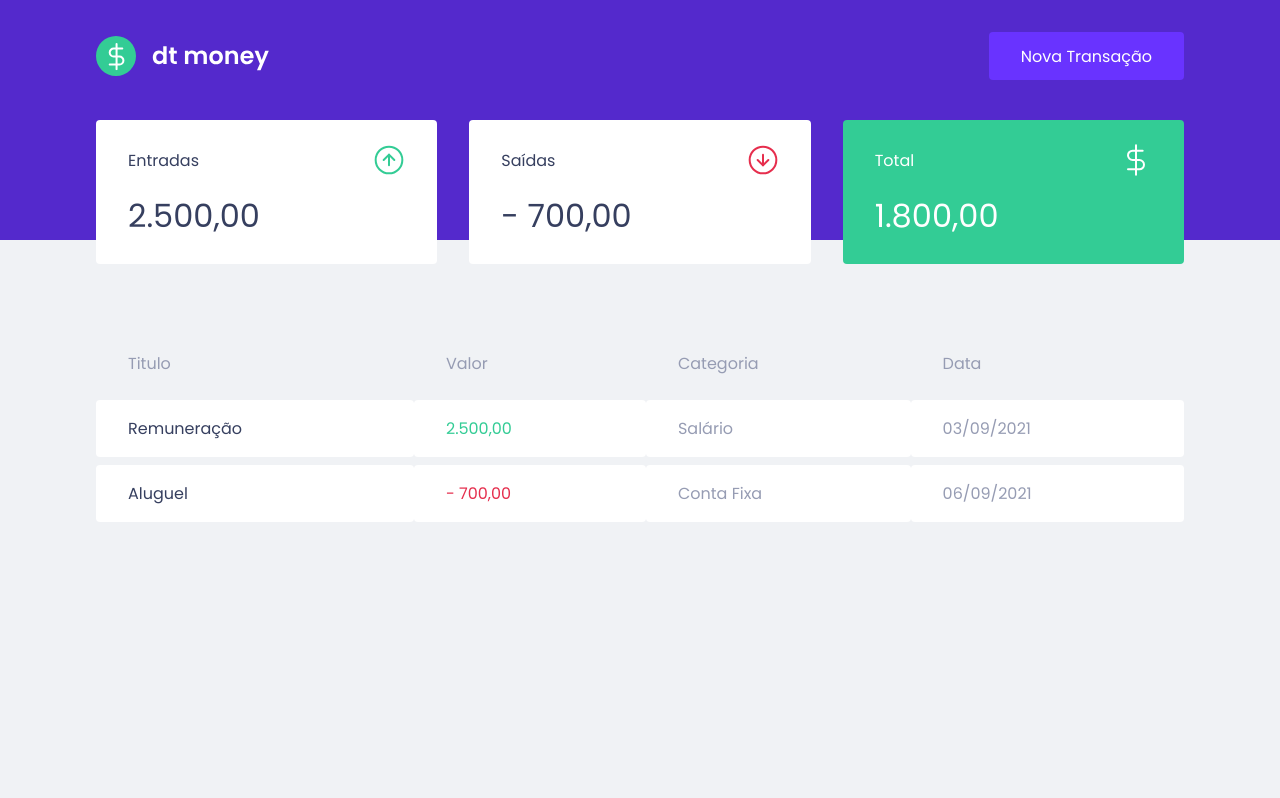
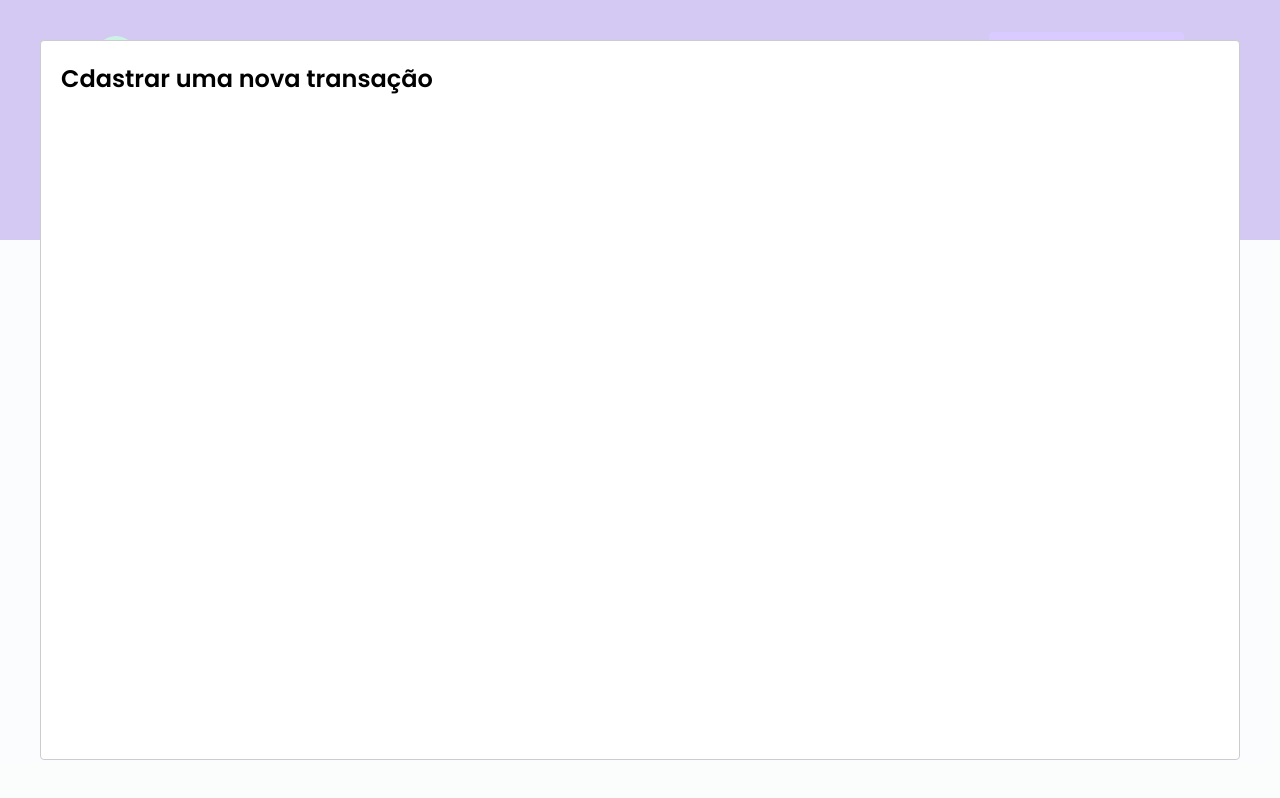
Before and after one commit to LuanMarcosCosta/ignite-aulas, a React (Create React App) app in the folder reactjs/dtmoney/: page / in a window 1280 px wide. Both pictures are taken after a click on the button "Nova Transação". Built offline with nearby package versions, Linux system fonts and the light colour scheme; no server answers; what miragejs would draw is missing.

Commit message:
update modal initial

```diff
--- a/reactjs/dtmoney/package.json
+++ b/reactjs/dtmoney/package.json
@@ -3,11 +3,13 @@
   "version": "0.1.0",
   "private": true,
   "dependencies": {
+    "@types/react-modal": "^3.12.1",
     "@types/styled-components": "^5.1.14",
     "axios": "^0.21.4",
     "miragejs": "^0.1.41",
     "react": "^17.0.2",
     "react-dom": "^17.0.2",
+    "react-modal": "^3.14.3",
     "react-scripts": "4.0.3",
     "styled-components": "^5.3.1",
     "web-vitals": "^1.0.1"
--- a/reactjs/dtmoney/src/components/Header/index.tsx
+++ b/reactjs/dtmoney/src/components/Header/index.tsx
@@ -1,14 +1,34 @@
+import { useEffect, useState } from 'react'
+import Modal from 'react-modal';
 import logoImg from '../../assets/logo.svg'
 import { Container, Content } from './styles'
 
 export function Header() {
+
+    const [isNewTransactionOpen, setIsNewTransactionOpen] = useState(false);
+
+    function handleOpenNewTransactionModal (){
+        setIsNewTransactionOpen(true);
+    }
+
+    function handleCloseNewTransactionModal(){
+        setIsNewTransactionOpen(false);
+    }
+
     return (
         <Container>
             <Content>
                 <img src={logoImg} alt="DT Money" />
-                <button type="button">
+                <button type="button" onClick={handleOpenNewTransactionModal}>
                     Nova Transação
                 </button>
+
+                <Modal
+                isOpen={isNewTransactionOpen}
+                onRequestClose={handleCloseNewTransactionModal}
+                >
+                    <h2>Cdastrar uma nova transação</h2>
+                </Modal>
             </Content>
         </Container>
     )
```
Also changed, not shown: 1 other file (tests, documents, lock files or other folders).
